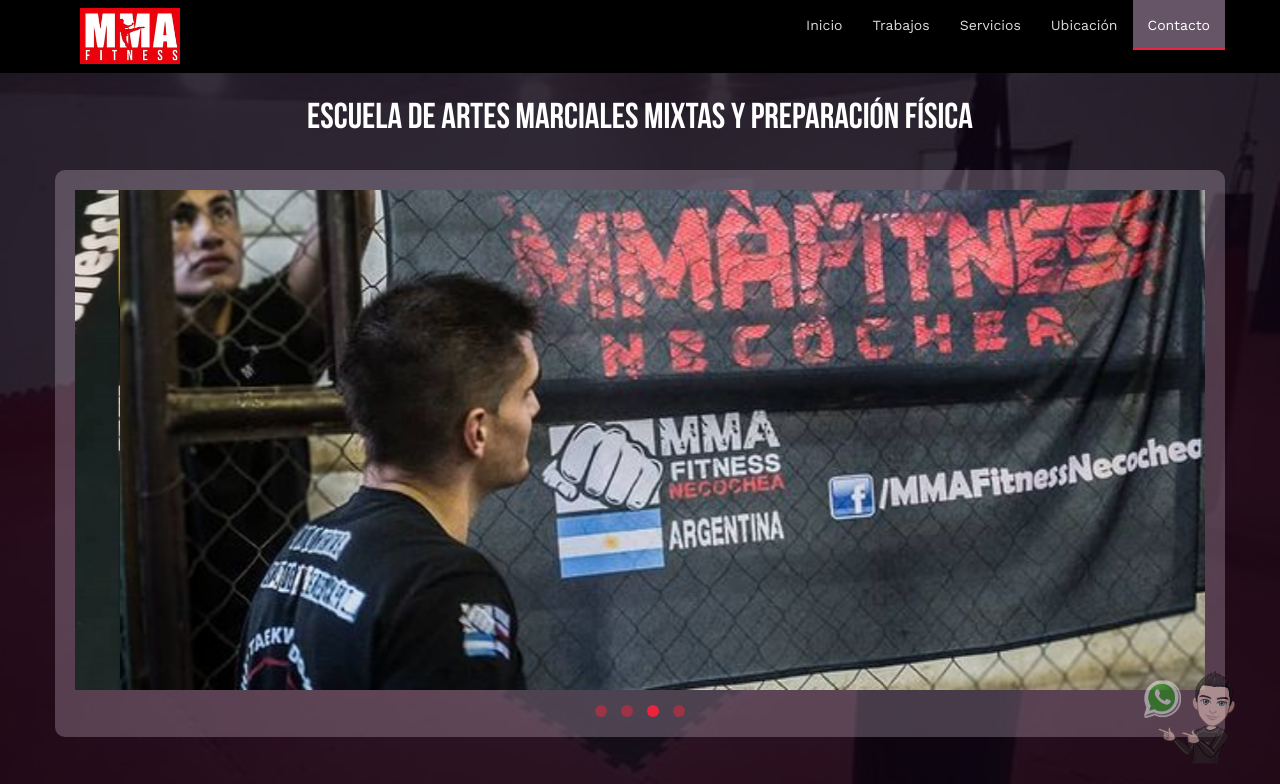
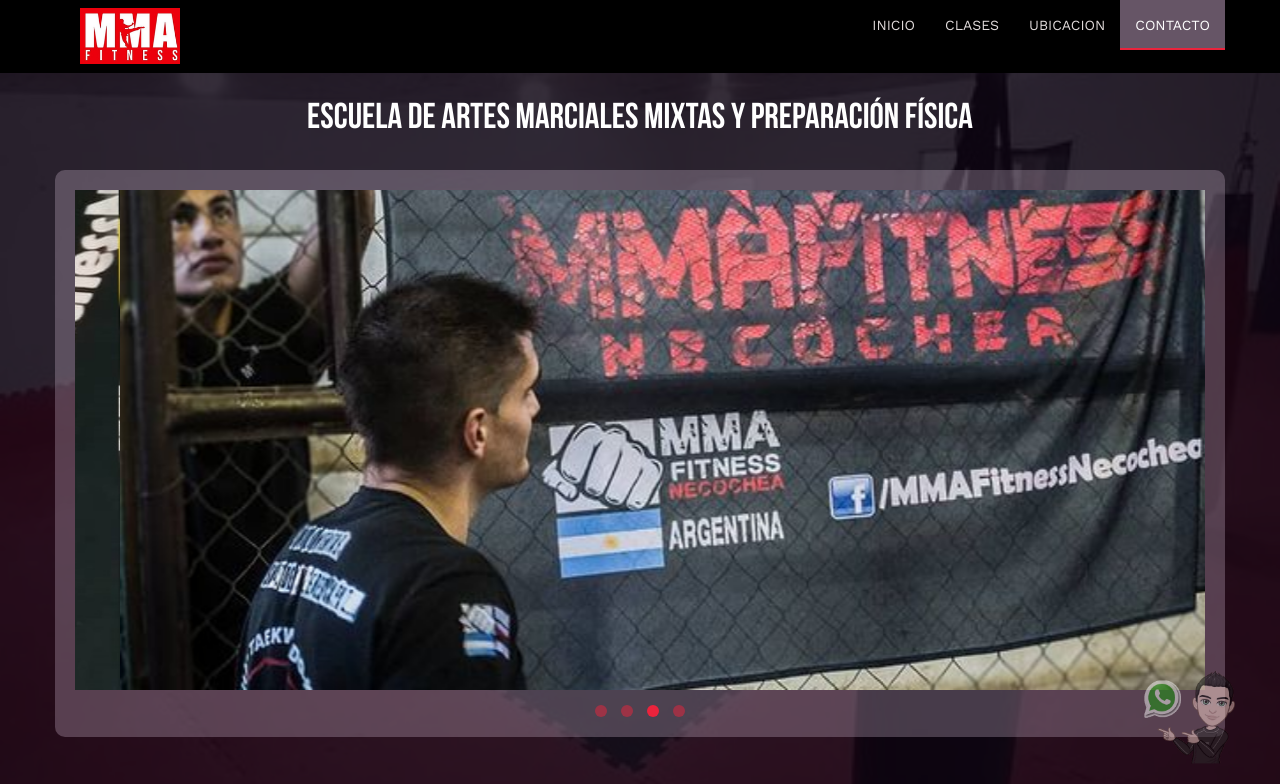
Before and after one commit to webnecochea/webnecochea.github.io, a plain HTML site: page index.html in a window 1280 px wide. Shown: the top 784 px of the page. Drawn offline with nearby package versions, Linux system fonts and the light colour scheme; a web font is replaced by a local one.

Commit message:
Update index.html

```diff
--- a/index.html
+++ b/index.html
@@ -39,11 +39,10 @@
          <img src="images/ico.bmp" style="width:100px;margin-top: 0;margin-left: 10px;"></div>
       <div class="collapse navbar-collapse" id="myNavbar">
         <ul class="nav navbar-nav navbar-right">
-          <li class="active"><a href="#banner">Inicio</a></li>
-          <li><a href="#work">Trabajos</a></li>
-          <li><a href="#services">Servicios</a></li>
-          <li><a href="#about">Ubicación</a></li>
-          <li><a href="#contact">Contacto</a></li>
+          <li class="active"><a href="#banner">INICIO</a></li>
+          <li><a href="#services">CLASES</a></li>
+          <li><a href="#about">UBICACION</a></li>
+          <li><a href="#contact">CONTACTO</a></li>
         </ul>
       </div>
     </div>
```
